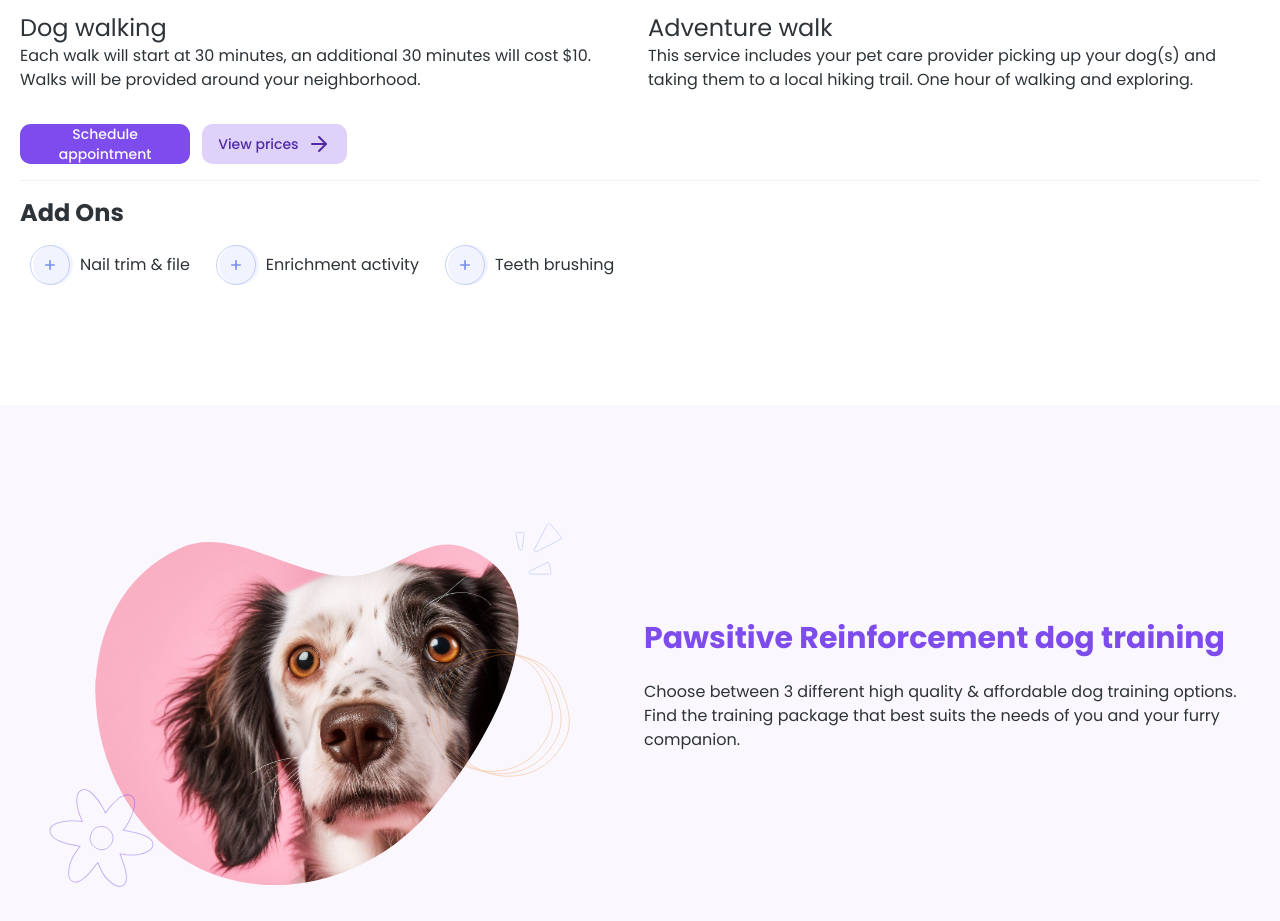
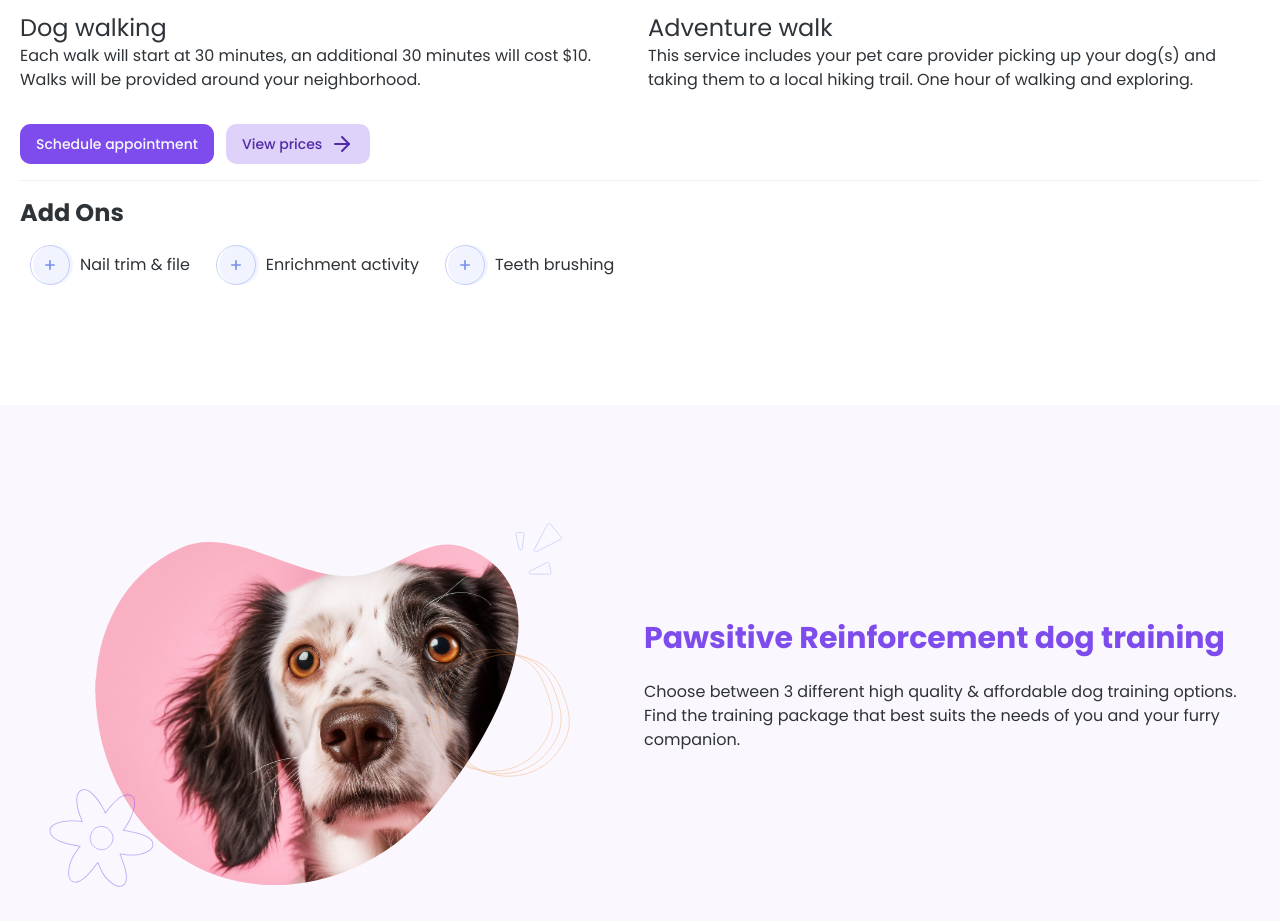
Before and after one commit to lumen-limitless/pawsitive, a Next.js app: page / in a window 1280 px wide. Shown: the part 1494-2415 px from the top of the page. Built offline with nearby package versions, Linux system fonts and the light colour scheme; no server answers.

Commit message:
fix service buttons

```diff
--- a/components/Services.tsx
+++ b/components/Services.tsx
@@ -44,8 +44,19 @@
           ))}
         </div>
         <div className="mt-8 flex flex-col items-center gap-3 lg:flex-row">
-          <Button className="w-full lg:w-auto">Schedule appointment</Button>
-          <Link href="service-list.pdf" target="_blank" className="w-full">
+          <a
+            href="https://docs.google.com/forms/d/e/1FAIpQLSfZjeY3eyTWUFIspFDHYJ-8zMeKA09ms8oJTrhtAPoiyf4kaQ/viewform"
+            target="_blank"
+            rel="noreferrer"
+            className="w-full lg:w-auto"
+          >
+            <Button className="w-full lg:w-auto">Schedule appointment</Button>
+          </a>
+          <Link
+            href="service-list.pdf"
+            target="_blank"
+            className="w-full lg:w-auto"
+          >
             <Button variant={'secondary'} className="w-full lg:w-auto">
               View prices <ArrowRight className="ml-2 inline-block" />
             </Button>
```
